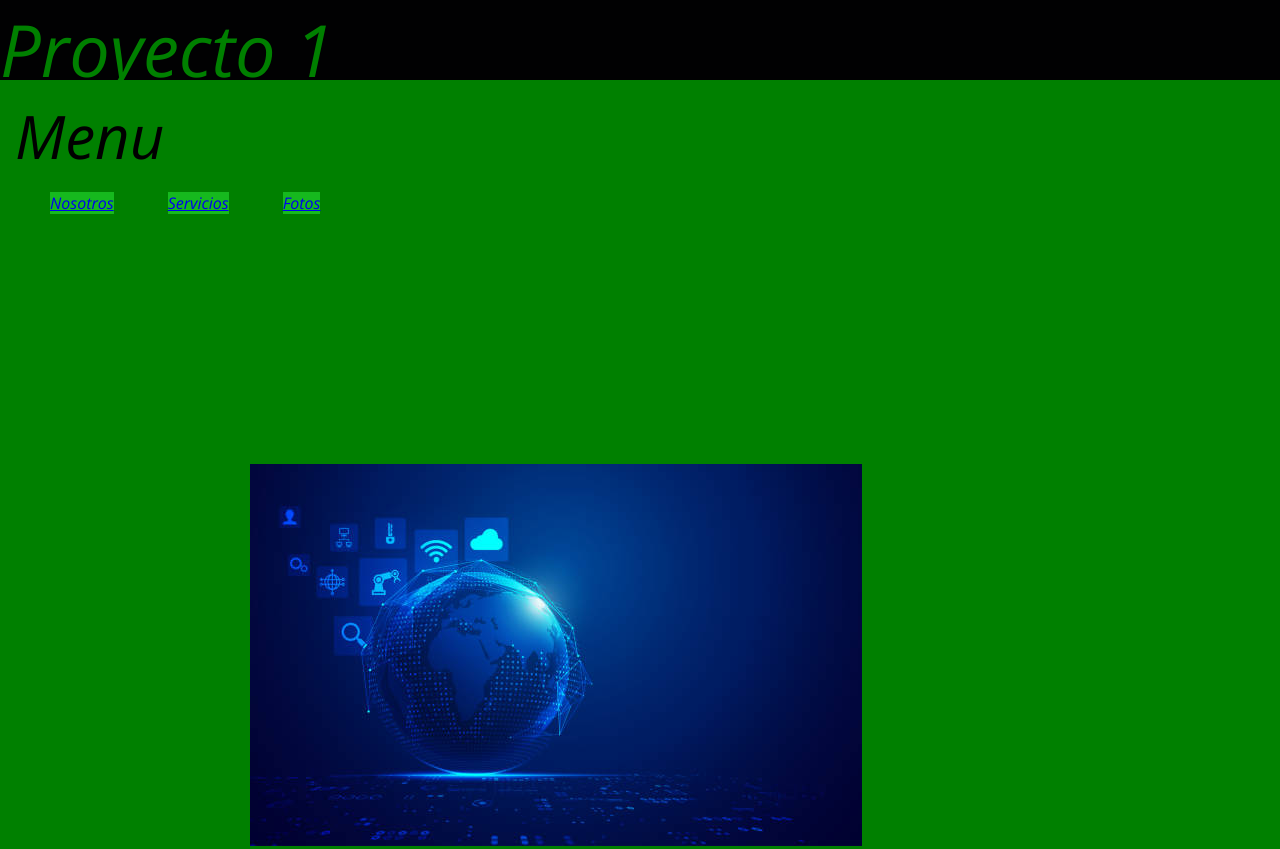
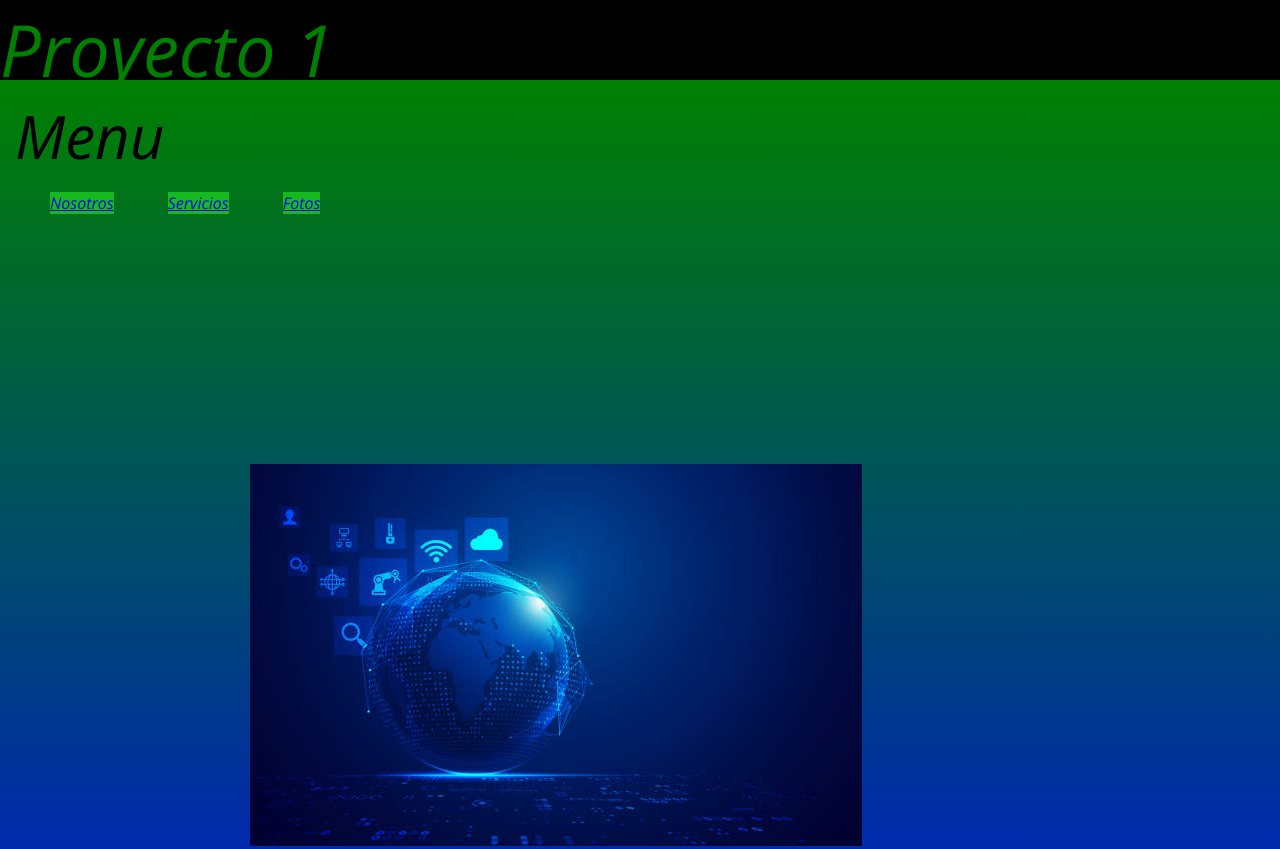
Before and after one commit to eruco/proyectouno, a plain HTML site: page index.html in a window 1280 px wide. Shown: the top 849 px of the page. Drawn offline with nearby package versions, Linux system fonts and the light colour scheme.

Commit message:
agregie un gradiente en main

```diff
--- a/estilos/stylecongrids.css
+++ b/estilos/stylecongrids.css
@@ -25,7 +25,7 @@ main{
     grid-area: principal;
     width: 100%;
     height: 100%;
-    background-color: green;
+    background-image: linear-gradient(to bottom, green, blue)
 }
 #fotoMundo{
     grid-area: fotomundo;
```
